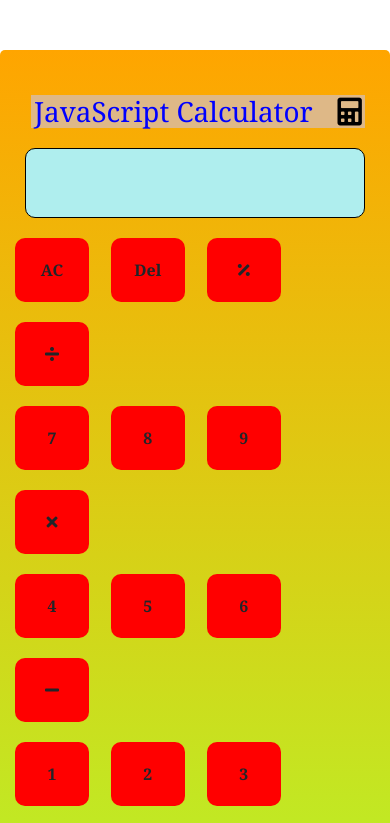
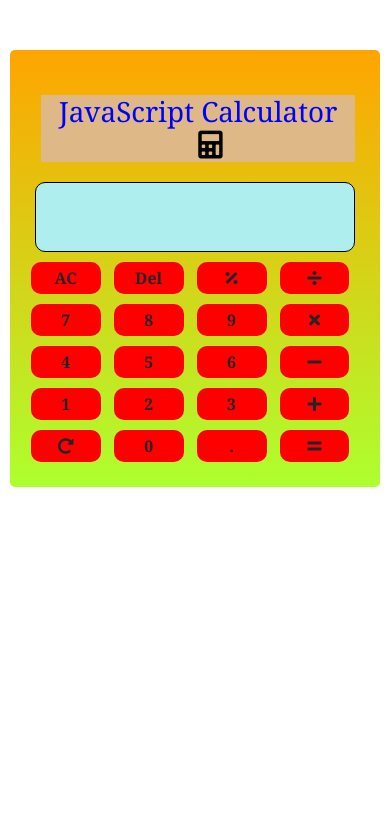
Before and after one commit to sher1998/Calculator, a plain HTML site: page index.html in a window 390 px wide. Shown: the top 823 px of the page. Drawn offline with nearby package versions, Linux system fonts and the light colour scheme.

Commit message:
Update style.css

```diff
--- a/style.css
+++ b/style.css
@@ -22,6 +22,8 @@ body
     text-align: center;
     margin: auto;
     margin-top: 50px;
+    justify-content: flex-start;
+    flex-wrap: wrap;
 
 
 }
@@ -48,6 +50,8 @@ body
     color:black;
     background-color:paleturquoise;
     border-radius: 10px;
+    justify-content: flex-start;
+    flex-wrap: wrap;
 }
 .col-4
 {
@@ -55,18 +59,33 @@ body
     font-size: 1rem;
     font-weight: bold;
     flex-basis: 20.3%;
-    margin: 20px 20px 0px 20px;
+    margin: 20px 10px 0px 12px;
     background:red;
-    margin-left: 2px;
-    padding: 20px;
+    /* margin-left: 2px; */
+    padding: 10px;
     border-radius: 10px;
+    justify-content: flex-start;
+    flex-wrap: wrap;
+    cursor: pointer;
+}
+.col-4:hover
+{
+    background-color: palevioletred;
 }
 
-@media screen and (max-width: 200px) {
-    .container {
-      width: 95%;
+@media screen and (max-width: 800px)
+{
+    .container
+    {
+        width: 95%;
     }
-    .row .col-4 {
-      padding: 4px;
+
+
+    .row .col-4
+    {
+        padding: 4px;
+        margin: 10px 5px 0px 8px;
+        justify-content: flex-start;
+        flex-wrap: wrap;
     }
-  }
+}
```
